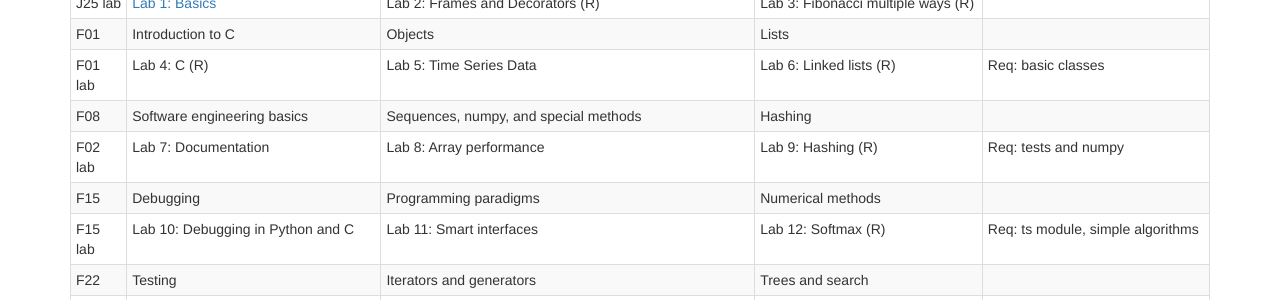
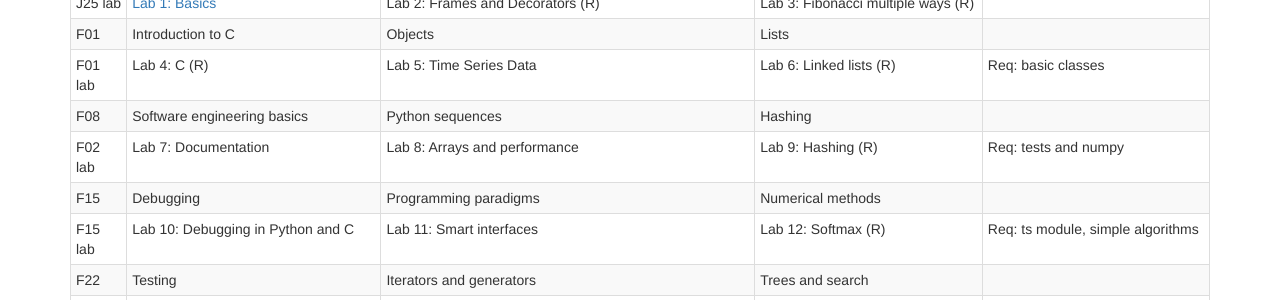
Before and after one commit to rdadolf/cs207, a Jekyll site: the page built from schedule.md, in a window 1280 px wide. Shown: the part 494-794 px from the top of the page. Built offline with Jekyll 4.4.1, drawn with Linux system fonts in a browser that asks for light colours; nearby versions of some CDN libraries.

Commit message:
minor changes to sequences lecture description

```diff
--- a/schedule.md
+++ b/schedule.md
@@ -15,48 +15,48 @@ Monday Labs are compulsory: we'll be doing group meetings then. Wed and Fri labs
 
 ## Syllabus by week
 
-| Week      | Monday: Systems and Software Engineering | Wednesday: Language                      | Friday: Data Structures and Algorithms   | @home                                    |
-| --------- | ---------------------------------------- | ---------------------------------------- | ---------------------------------------- | ---------------------------------------- |
-| J25       | Introduction and logistics               | Execution model                          | Basic algorithms                         | |
-| J25 lab   | [Lab 1: Basics](http://goo.gl/forms/dWWN3zg0wO) | Lab 2: Frames and Decorators (R)  | Lab 3: Fibonacci multiple ways (R)       | |
-| F01       | Introduction to C                        | Objects                                  | Lists                                    | |
-| F01 lab   | Lab 4: C (R)                             | Lab 5: Time Series Data                  | Lab 6: Linked lists (R)                  | Req: basic classes |
-| F08       | Software engineering basics              | Sequences, numpy, and special methods    | Hashing                                  | |
-| F02 lab   | Lab 7: Documentation                     | Lab 8: Array performance                 | Lab 9: Hashing (R)                       | Req: tests and numpy |
-| F15       | Debugging                                | Programming paradigms                    | Numerical methods                        | |
-| F15 lab   | Lab 10: Debugging in Python and C        | Lab 11: Smart interfaces                 | Lab 12: Softmax (R)                      | Req: ts module, simple algorithms |
-| F22       | Testing                                  | Iterators and generators                 | Trees and search                         | |
-| F22 lab   | Lab 13: Test-driven development          | Lab 14: Online outlier detection         | Lab 15: Trees (R)                        | Req: unit tests, online algorithms |
-| F29       | coverage/ci/refactor                     | operator overloading, obj model, (use bitvectors) | heaps, sort and search, tim-sort         |                                          |
-| F29 lab   | setup CI, refactor to generators, check CI@home | add ops between TS using operator overloading and multimethods(do synthetic) | multi dispatch TS sort .                 | add between-time series ops including distance |
-| M07       | CLIs and setup.py                        | DSLs and ASTs                            | Metadata and Query Languages             |                                          |
-| M07 lab   | pip, make package                        | start repl for tsdb@home                 | enhance dsl with metadata selection from dicts | add simple query repl on db              |
+| Week    | Monday: Systems and Software Engineering | Wednesday: Language                      | Friday: Data Structures and Algorithms   | @home                                    |
+| ------- | ---------------------------------------- | ---------------------------------------- | ---------------------------------------- | ---------------------------------------- |
+| J25     | Introduction and logistics               | Execution model                          | Basic algorithms                         |                                          |
+| J25 lab | [Lab 1: Basics](http://goo.gl/forms/dWWN3zg0wO) | Lab 2: Frames and Decorators (R)         | Lab 3: Fibonacci multiple ways (R)       |                                          |
+| F01     | Introduction to C                        | Objects                                  | Lists                                    |                                          |
+| F01 lab | Lab 4: C (R)                             | Lab 5: Time Series Data                  | Lab 6: Linked lists (R)                  | Req: basic classes                       |
+| F08     | Software engineering basics              | Python sequences                         | Hashing                                  |                                          |
+| F02 lab | Lab 7: Documentation                     | Lab 8: Arrays and performance            | Lab 9: Hashing (R)                       | Req: tests and numpy                     |
+| F15     | Debugging                                | Programming paradigms                    | Numerical methods                        |                                          |
+| F15 lab | Lab 10: Debugging in Python and C        | Lab 11: Smart interfaces                 | Lab 12: Softmax (R)                      | Req: ts module, simple algorithms        |
+| F22     | Testing                                  | Iterators and generators                 | Trees and search                         |                                          |
+| F22 lab | Lab 13: Test-driven development          | Lab 14: Online outlier detection         | Lab 15: Trees (R)                        | Req: unit tests, online algorithms       |
+| F29     | coverage/ci/refactor                     | operator overloading, obj model, (use bitvectors) | heaps, sort and search, tim-sort         |                                          |
+| F29 lab | setup CI, refactor to generators, check CI@home | add ops between TS using operator overloading and multimethods(do synthetic) | multi dispatch TS sort .                 | add between-time series ops including distance |
+| M07     | CLIs and setup.py                        | DSLs and ASTs                            | Metadata and Query Languages             |                                          |
+| M07 lab | pip, make package                        | start repl for tsdb@home                 | enhance dsl with metadata selection from dicts | add simple query repl on db              |
 {:class="table table-striped table-bordered table-condensed"}
 
 Milestone 1 evaluation and spring break.
 
 ----
 
-| Week      | Monday: Systems and Software Engineering | Wednesday: Language                      | Friday: Data Structures and Algorithms   | @home                                    |
-| --------- | ---------------------------------------- | ---------------------------------------- | ---------------------------------------- | ---------------------------------------- |
-| M21       | DataRepresentation: serialization and Cython | Cython and C API, memproto, fast seq lab | Indexing: dbases/btrees, LSM Trees.      |                                          |
-| M21 lab   | write simple dbase protocol              | implement a time series based on some c library and list of structs format | implement 2 level external storage for time series | convert dbase to btree dbase             |
-| M28       | profiling+perf analysis                  | Cython and numpy with algo in C: speed up | kNN numericals                           |                                          |
-| M28 lab   | implement knn python and profile(R)      | knn in Cython and numpy (do a sklearn cython implementation)(R) | knn with a faster algorithm still exported to py (perhaps in py only) | implement some KNN numericals            |
-| A04       | unix: fd, sockets                        | Concurrency (asyncio or threads) multiprocess? | rtree/vptree                             |                                          |
-| A04 lab   | split REPL                               | multiple sockets handler with asyncio/threads/multiprocess(R) | rtree/vptree (R)                         | add to meta/index a vptree for kNN db    |
-| A11       | PROJECT SCOPE/EXTRAS or GUEST: julia     | Functional vs non-functional for concurrency (mutablility,immutability, Monads, CG) | optimizing CG, graph based scheduler, dask |                                          |
-| A11 lab   | get set on after-class project scope     | take your query language and construct a computational graph | optimize the graph                       | add computational graph to db            |
+| Week    | Monday: Systems and Software Engineering | Wednesday: Language                      | Friday: Data Structures and Algorithms   | @home                                 |
+| ------- | ---------------------------------------- | ---------------------------------------- | ---------------------------------------- | ------------------------------------- |
+| M21     | DataRepresentation: serialization and Cython | Cython and C API, memproto, fast seq lab | Indexing: dbases/btrees, LSM Trees.      |                                       |
+| M21 lab | write simple dbase protocol              | implement a time series based on some c library and list of structs format | implement 2 level external storage for time series | convert dbase to btree dbase          |
+| M28     | profiling+perf analysis                  | Cython and numpy with algo in C: speed up | kNN numericals                           |                                       |
+| M28 lab | implement knn python and profile(R)      | knn in Cython and numpy (do a sklearn cython implementation)(R) | knn with a faster algorithm still exported to py (perhaps in py only) | implement some KNN numericals         |
+| A04     | unix: fd, sockets                        | Concurrency (asyncio or threads) multiprocess? | rtree/vptree                             |                                       |
+| A04 lab | split REPL                               | multiple sockets handler with asyncio/threads/multiprocess(R) | rtree/vptree (R)                         | add to meta/index a vptree for kNN db |
+| A11     | PROJECT SCOPE/EXTRAS or GUEST: julia     | Functional vs non-functional for concurrency (mutablility,immutability, Monads, CG) | optimizing CG, graph based scheduler, dask |                                       |
+| A11 lab | get set on after-class project scope     | take your query language and construct a computational graph | optimize the graph                       | add computational graph to db         |
 {:class="table table-striped table-bordered table-condensed"}
 
 Milestone 2 evaluation.
 
 ----
 
-| Week      | Monday: Systems and Software Engineering | Wednesday: Language                      | Friday: Data Structures and Algorithms   | @home                                    |
-| --------- | ---------------------------------------- | ---------------------------------------- | ---------------------------------------- | ---------------------------------------- |
-| A18       | DTW  numericals                          | GUEST (dbases)                           | FFT and its optimization(whole lecture: guest) |                                          |
-| A25       | Project work                             |                                          |                                          |                                          |
-| M02       | Project work                             |                                          |                                          |                                          |
-| M09       | Project due                              | Project presentations                    | Project grades                           |                                          |
+| Week | Monday: Systems and Software Engineering | Wednesday: Language   | Friday: Data Structures and Algorithms   | @home |
+| ---- | ---------------------------------------- | --------------------- | ---------------------------------------- | ----- |
+| A18  | DTW  numericals                          | GUEST (dbases)        | FFT and its optimization(whole lecture: guest) |       |
+| A25  | Project work                             |                       |                                          |       |
+| M02  | Project work                             |                       |                                          |       |
+| M09  | Project due                              | Project presentations | Project grades                           |       |
 {:class="table table-striped table-bordered table-condensed"}
```
